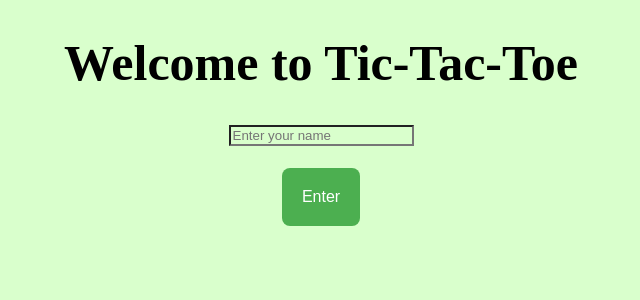
After one commit to Jean-LoupJohnston/tictactoe, a Flask app: template templates/home.html in a window 1280 px wide. The commit adds this page. Shown: the top 300 px of the page, without its empty margins (319-959 px from the left). Run offline with Flask 2, Linux system fonts and the light colour scheme; the template is opened without the code that fills it, so the values that code supplies are empty.

Commit message:
added home page

```diff
--- a/server.py
+++ b/server.py
@@ -20,7 +20,7 @@ def handleConnect():
         emit("connect", "O" )
 
 @socketio.on('disconnect')
-def handleConnect():
+def handleDisconnect():
     global connectedUsers
     connectedUsers -= 1
 
@@ -40,11 +40,13 @@ def handleMessage(msg):
         send(player+" "+cell+" "+win, broadcast=True)
 
 
-
-
 @app.route("/")
 def home():
-    return render_template("index.html")
+    return render_template("home.html")
+
+@app.route("/game")
+def play():
+    return render_template("game.html")
 
 
 if __name__ == "__main__":
--- a/static/scripts.js
+++ b/static/scripts.js
@@ -3,8 +3,6 @@ var board;
 var currentPlayer ="";
 var playerTurn = "X";
 
-const img1 = "<img src='static/a.webp' width = '90px' height = '90px'>";
-const img2 = "<img src='static/c.png' width = '90px' height = '90px'>";
 var socket = io.connect('http://127.0.0.1:5000')
 const cells = document.querySelectorAll(".cell");
 
@@ -22,12 +20,12 @@ function start()
     console.log(msg)
     if(msg.split(" ")[0]=="X")
     {
-      document.getElementById(msg.split(" ")[1]).innerHTML =  img1
+      document.getElementById(msg.split(" ")[1]).innerHTML =  "<img id="+msg.split(" ")[1]+" src='static/a.webp' width = '90px' height = '90px'>"
       playerTurn = "O"
     }
     else {
       {
-          document.getElementById(msg.split(" ")[1]).innerHTML =  img2
+          document.getElementById(msg.split(" ")[1]).innerHTML =  "<img id="+msg.split(" ")[1]+" src='static/c.png' width = '90px' height = '90px'>";
             playerTurn = "X"
       }
     }
--- a/static/style.css
+++ b/static/style.css
@@ -2,6 +2,30 @@
 body {
   margin: 0;
   background-color: #d9ffcc;
+}
+h1{
+  front-family: "Lucida Console", Monaco, monospace;
+  text-align: center;
+  font-size: 50px;
+}
+form{
+  text-align: center;
+}
+.a{
+  background-color: #d9ffcc;
+}
+
+.b {
+  background-color: #4CAF50;
+  border: none;
+  color: white;
+  padding: 20px;
+  text-align: center;
+  text-decoration: none;
+  display: inline-block;
+  font-size: 16px;
+  margin: 4px 2px;
+  border-radius: 8px;
 }
 
 td{
--- /dev/null
+++ b/templates/home.html
@@ -0,0 +1,17 @@
+<!DOCTYPE html>
+<html lang="en" dir="ltr">
+  <head>
+    <meta charset="utf-8">
+    <title>Tic-Tac-Toe</title>
+    <link rel="stylesheet" type="text/css" href="{{ url_for('static', filename='style.css')}}">
+  </head>
+  <body>
+    <h1>Welcome to Tic-Tac-Toe</h1>
+
+    <form>
+    <input class="a" placeholder="Enter your name"></input>
+    <br><br>
+     <input class = "b" type="Submit" value="Enter"></input>
+    </form>
+  </body>
+</html>
```
Also changed, not shown: templates/game.html (renamed from templates/index.html).
